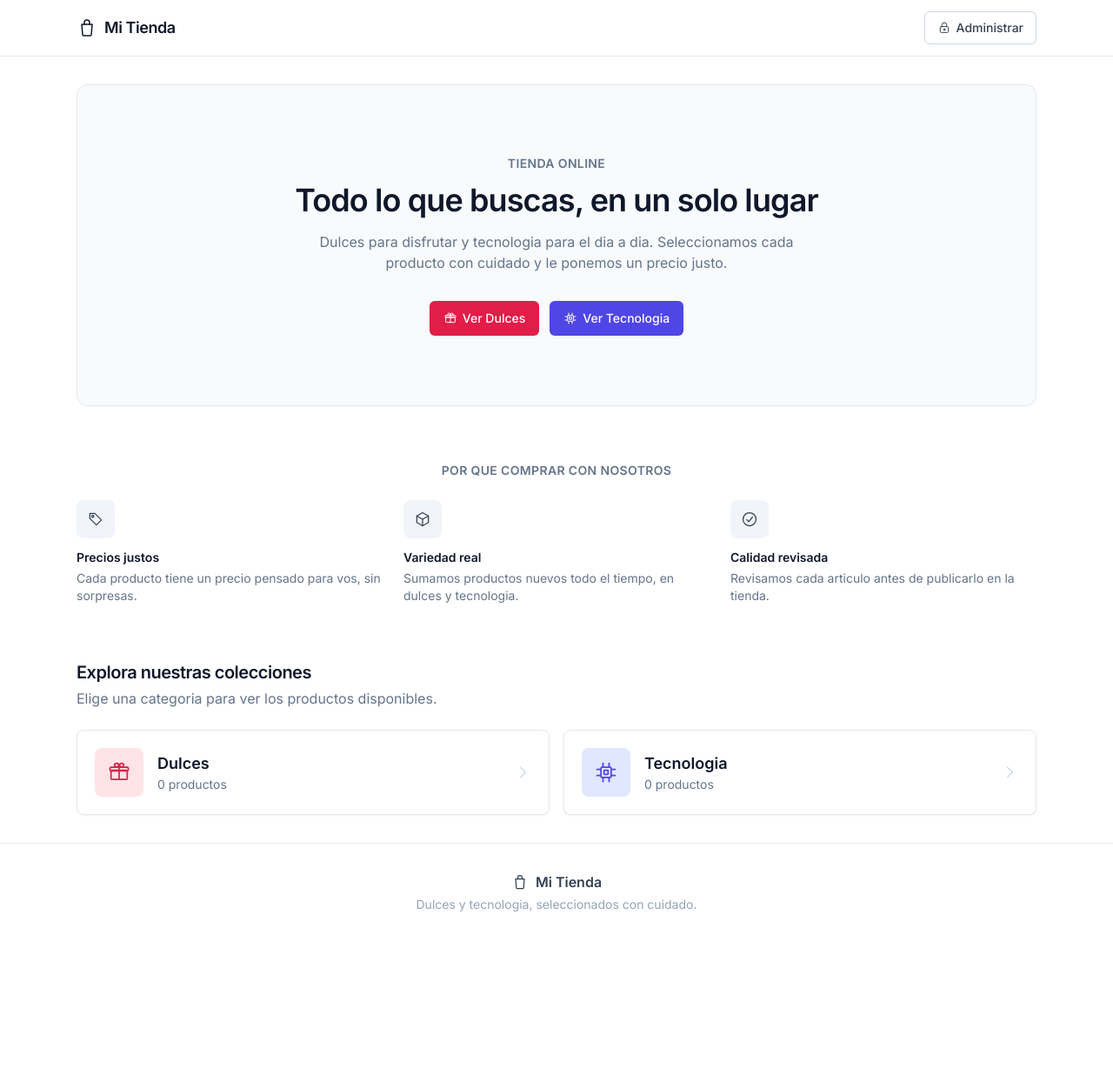
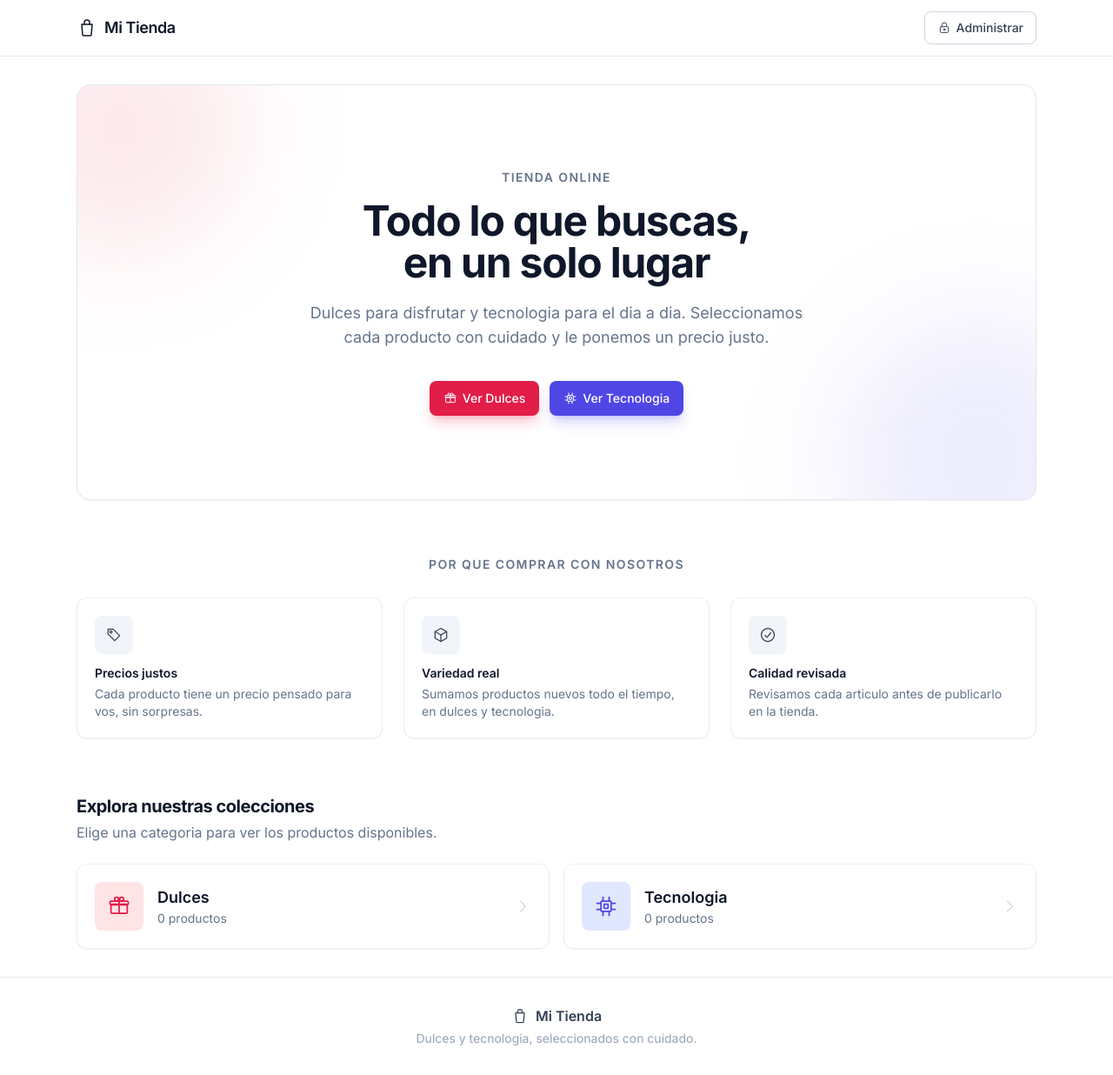
Before and after one commit to samipixel1432/SAMTIAL_GIRAUX, a Flask app: page / in a window 1280 px wide. Shown: the whole page at 87% size. Before the commit the page ends 1048 px from the top, so only its background shows below. Run offline with Flask 3, Linux system fonts and the light colour scheme; data that the repository does not hold is empty; some libraries are stand-ins or nearby versions.

Commit message:
Agregar profundidad visual: fondo calido, degradados de marca y motion
Reemplaza el blanco plano por un fondo stone-50 con tarjetas blancas
elevadas, banda de degradado suave por coleccion en cada pagina,
sombras de color en los CTA, hover con elevacion (ease-out) y una
entrada animada en el hero, respetando prefers-reduced-motion.

```diff
--- a/app/sections.py
+++ b/app/sections.py
@@ -11,10 +11,12 @@ SECTIONS = {
         "accent_text": "text-dulces-600",
         "accent_ring": "focus-visible:ring-dulces-600",
         "soft_bg": "bg-dulces-50",
+        "gradient_from": "from-dulces-50",
         "soft_text": "text-dulces-700",
         "soft_border": "border-dulces-100",
         "icon_bg": "bg-dulces-100",
         "icon_text": "text-dulces-600",
+        "accent_shadow": "shadow-dulces-600/25 hover:shadow-dulces-600/35",
     },
     "tecnologia": {
         "label": "Tecnologia",
@@ -25,10 +27,12 @@ SECTIONS = {
         "accent_text": "text-tecnologia-600",
         "accent_ring": "focus-visible:ring-tecnologia-600",
         "soft_bg": "bg-tecnologia-50",
+        "gradient_from": "from-tecnologia-50",
         "soft_text": "text-tecnologia-700",
         "soft_border": "border-tecnologia-100",
         "icon_bg": "bg-tecnologia-100",
         "icon_text": "text-tecnologia-600",
+        "accent_shadow": "shadow-tecnologia-600/25 hover:shadow-tecnologia-600/35",
     },
 }
 
--- a/app/templates/home.html
+++ b/app/templates/home.html
@@ -2,44 +2,49 @@
 {% from "_icons.html" import icon %}
 {% block title %}Mi Tienda{% endblock %}
 {% block content %}
-<section class="rounded-xl border border-slate-200 bg-slate-50 px-6 py-14 text-center sm:px-12 sm:py-20">
-  <p class="text-sm font-semibold uppercase tracking-wide text-slate-500">Tienda online</p>
-  <h1 class="mx-auto mt-3 max-w-2xl text-3xl font-semibold tracking-tight text-slate-900 sm:text-4xl">
+<section class="relative overflow-hidden rounded-2xl border border-slate-200 bg-white px-6 py-16 text-center shadow-card sm:px-12 sm:py-24">
+  <div class="pointer-events-none absolute -left-24 -top-24 h-72 w-72 rounded-full bg-dulces-600/10 blur-3xl"></div>
+  <div class="pointer-events-none absolute -bottom-28 -right-24 h-80 w-80 rounded-full bg-tecnologia-600/10 blur-3xl"></div>
+
+  <div class="relative animate-fade-in-up">
+    <p class="text-sm font-semibold uppercase tracking-widest text-slate-500">Tienda online</p>
+    <h1 class="text-balance mx-auto mt-4 max-w-2xl text-4xl font-bold tracking-tight text-slate-900 sm:text-5xl">
       Todo lo que buscas, en un solo lugar
     </h1>
-  <p class="mx-auto mt-4 max-w-xl text-base text-slate-500">
+    <p class="mx-auto mt-5 max-w-xl text-base text-slate-500 sm:text-lg">
       Dulces para disfrutar y tecnologia para el dia a dia. Seleccionamos cada
       producto con cuidado y le ponemos un precio justo.
     </p>
-  <div class="mt-8 flex flex-wrap items-center justify-center gap-3">
+    <div class="mt-9 flex flex-wrap items-center justify-center gap-3">
       {% for key, info in sections.items() %}
         <a href="{{ url_for('main.section_view', section=key) }}"
-         class="btn {{ info.accent_bg }} {{ info.accent_bg_hover }} text-white {{ info.accent_ring }}">
+           class="btn {{ info.accent_bg }} {{ info.accent_bg_hover }} text-white {{ info.accent_ring }} shadow-lg {{ info.accent_shadow }}">
           {{ icon(info.icon, 'w-4 h-4') }}
           Ver {{ info.label }}
         </a>
       {% endfor %}
     </div>
+  </div>
 </section>
 
 <section class="mt-16">
-  <p class="text-center text-sm font-semibold uppercase tracking-wide text-slate-500">Por que comprar con nosotros</p>
-  <div class="mt-6 grid grid-cols-1 gap-6 sm:grid-cols-3">
-    <div class="text-center sm:text-left">
+  <p class="text-center text-sm font-semibold uppercase tracking-widest text-slate-500">Por que comprar con nosotros</p>
+  <div class="mt-7 grid grid-cols-1 gap-6 sm:grid-cols-3">
+    <div class="card card-hover p-5 text-center sm:text-left">
       <span class="mx-auto flex h-11 w-11 items-center justify-center rounded-lg bg-slate-100 text-slate-700 sm:mx-0">
         {{ icon('tag', 'w-5 h-5') }}
       </span>
       <h3 class="mt-3 text-sm font-semibold text-slate-900">Precios justos</h3>
       <p class="mt-1 text-sm text-slate-500">Cada producto tiene un precio pensado para vos, sin sorpresas.</p>
     </div>
-    <div class="text-center sm:text-left">
+    <div class="card card-hover p-5 text-center sm:text-left">
       <span class="mx-auto flex h-11 w-11 items-center justify-center rounded-lg bg-slate-100 text-slate-700 sm:mx-0">
         {{ icon('cube', 'w-5 h-5') }}
       </span>
       <h3 class="mt-3 text-sm font-semibold text-slate-900">Variedad real</h3>
       <p class="mt-1 text-sm text-slate-500">Sumamos productos nuevos todo el tiempo, en dulces y tecnologia.</p>
     </div>
-    <div class="text-center sm:text-left">
+    <div class="card card-hover p-5 text-center sm:text-left">
       <span class="mx-auto flex h-11 w-11 items-center justify-center rounded-lg bg-slate-100 text-slate-700 sm:mx-0">
         {{ icon('check-circle', 'w-5 h-5') }}
       </span>
@@ -50,13 +55,13 @@
 </section>
 
 <section class="mt-16">
-  <h2 class="text-xl font-semibold tracking-tight text-slate-900">Explora nuestras colecciones</h2>
+  <h2 class="text-xl font-bold tracking-tight text-slate-900">Explora nuestras colecciones</h2>
   <p class="mt-1 text-slate-500">Elige una categoria para ver los productos disponibles.</p>
 
   <div class="mt-6 grid grid-cols-1 gap-4 sm:grid-cols-2">
     {% for key, info in sections.items() %}
       <a href="{{ url_for('main.section_view', section=key) }}"
-         class="card group flex items-center gap-4 p-5 transition-shadow duration-150 hover:shadow-card-hover">
+         class="card card-hover group flex items-center gap-4 p-5">
         <span class="flex h-14 w-14 shrink-0 items-center justify-center rounded-lg {{ info.icon_bg }} {{ info.icon_text }}">
           {{ icon(info.icon, 'w-7 h-7') }}
         </span>
@@ -64,7 +69,7 @@
           <span class="block text-lg font-semibold text-slate-900">{{ info.label }}</span>
           <span class="block text-sm text-slate-500">{{ counts.get(key, 0) }} productos</span>
         </span>
-        <span class="text-slate-300 transition-transform duration-150 group-hover:translate-x-0.5 group-hover:text-slate-400">
+        <span class="text-slate-300 transition-transform duration-200 ease-out group-hover:translate-x-0.5 group-hover:text-slate-400">
           <svg xmlns="http://www.w3.org/2000/svg" viewBox="0 0 24 24" fill="none" stroke="currentColor" stroke-width="1.5" stroke-linecap="round" stroke-linejoin="round" class="w-5 h-5">
             <polyline points="9 5 16 12 9 19"></polyline>
           </svg>
--- a/app/templates/product_form.html
+++ b/app/templates/product_form.html
@@ -3,11 +3,11 @@
 {% block title %}{{ 'Editar producto' if mode == 'edit' else 'Nuevo producto' }}{% endblock %}
 {% block content %}
 <div class="mx-auto max-w-lg">
-  <h1 class="text-2xl font-semibold tracking-tight text-slate-900">
+  <h1 class="text-2xl font-bold tracking-tight text-slate-900">
     {{ 'Editar producto' if mode == 'edit' else 'Nuevo producto' }}
   </h1>
 
-  <form method="post" enctype="multipart/form-data" class="mt-6 space-y-5">
+  <form method="post" enctype="multipart/form-data" class="card mt-6 space-y-5 p-6">
     <div>
       <label for="name" class="field-label">Nombre</label>
       <input type="text" name="name" id="name" class="field-input focus:ring-slate-900"
--- a/app/templates/subcategories.html
+++ b/app/templates/subcategories.html
@@ -7,7 +7,7 @@
   Inicio
 </a>
 
-<h1 class="mt-3 mb-8 text-2xl font-semibold tracking-tight text-slate-900">Subcategorias</h1>
+<h1 class="mt-3 mb-8 text-2xl font-bold tracking-tight text-slate-900">Subcategorias</h1>
 
 <div class="grid grid-cols-1 gap-6 md:grid-cols-2">
   {% for key, info in sections.items() %}
```
Also changed, not shown: app/static/css/input.css (+34 -6 lines), app/templates/login.html (+4 -4 lines), app/templates/section.html (+5 -3 lines), app/static/css/tailwind.css. Lines whose indentation alone changed are shown as unchanged.
